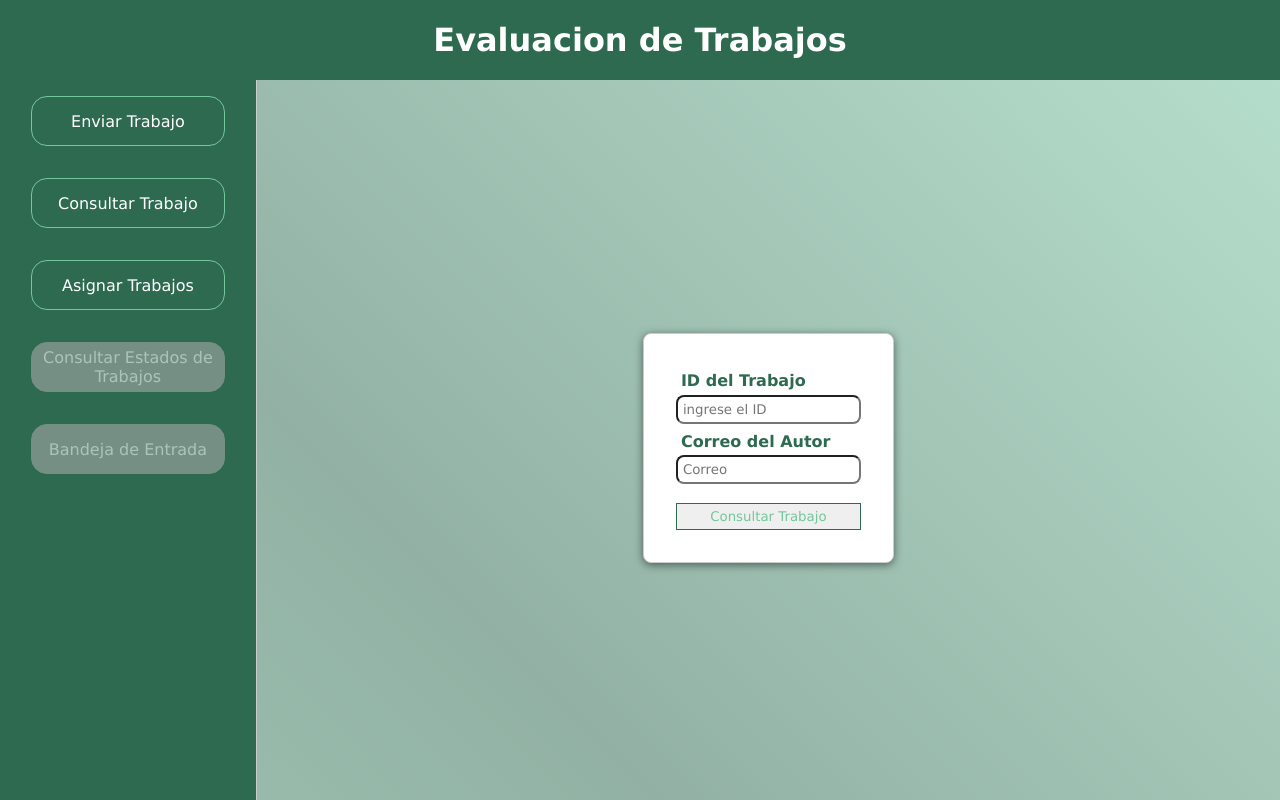
After one commit to Luna013/Pagina-ETI, a Flask app: page /consultarTrabajo in a window 1280 px wide. The commit adds this page. Run offline with Flask 3, Linux system fonts and the light colour scheme.

Commit message:
se agrego la funcionalidad Consultar Estado de Trabajo

```diff
--- a/app.py
+++ b/app.py
@@ -18,12 +18,29 @@ gestor = GestorBD()
 def inicio():
     return render_template('aviso.html', mensaje="Pagina en construccion", tipo="error-1")
 
+
+@app.route('/consultarTrabajo', methods = ['GET', 'POST'])
+def consultarTrabajo():
+    if request.method == 'POST':
+        campos = ['id', 'correo']
+        if not all([request.form.get(c) for c in campos]):
+            resultado = render_template('aviso.html', mensaje="Porfavor llene todos los campos", tipo="error")
+        else:
+            estado = gestor.consultarEstado(int(request.form.get('id')), request.form.get('correo'))
+            if estado:
+                resultado = render_template('aviso.html', mensaje=f"El estado del trabajo es: {estado}", tipo="exito")
+            else:
+                resultado = render_template('aviso.html', mensaje=f"Trabajo no encontrado revise sus datos", tipo="error")
+    else:
+        resultado = render_template('consultarTrabajo.html')
+    return resultado
+
 @app.route('/enviarTrabajo', methods = ['GET', 'POST'])
 def enviarTrabajo():
     if request.method =='POST':
         campos = ['titulo', 'resumen', 'area', 'nombreAutor', 'apellidoAutor', 'email']
         if not all([request.form.get(c) for c in campos]):
-            resultado = render_template('aviso.html', mensaje="Llene todos los campos...", tipo="error",)
+            resultado = render_template('aviso.html', mensaje="Llene todos los campos...", tipo="error")
         else:
             archivo = request.files.get('archivo')
             if archivo:
--- a/gestorBD.py
+++ b/gestorBD.py
@@ -24,3 +24,9 @@ class GestorBD:
         if not nuevoAsignacion.id:
             db.session.add(nuevoAsignacion)
             db.session.commit()
+
+    def consultarEstado(self, codigoID, correo):
+        trabajo = Trabajo.query.filter_by(id = codigoID, autor_email=correo).first()
+        if trabajo:
+            return trabajo.getEstado()
+        return None
--- a/templates/base.html
+++ b/templates/base.html
@@ -14,7 +14,7 @@
         <nav class="menu">
             <ul>
                 <li><a href="{{ url_for('enviarTrabajo')}}" class="boton">Enviar Trabajo</a></li>
-                <li><a href="" class="boton sin-hover">Consultar Trabajo</a></li>
+                <li><a href="{{ url_for('consultarTrabajo')}}" class="boton">Consultar Trabajo</a></li>
                 <li><a href="{{ url_for('asignar')}}" class="boton">Asignar Trabajos</a></li>
                 <li><a href="" class="boton sin-hover">Consultar Estados de Trabajos</a></li>
                 <li><a href="" class="boton sin-hover">Bandeja de Entrada</a></li>
--- /dev/null
+++ b/templates/consultarTrabajo.html
@@ -0,0 +1,15 @@
+{% extends "base.html" %}
+{% block style %}
+    <link rel="stylesheet" type="text/css" href="{{ url_for('static', filename='../static/style.css') }}">
+{% endblock %}
+{% block title %} Consulta de Estado {% endblock %}
+{% block header %} <h1>Consultar Estado de Trabajo</h1> {% endblock %}
+{% block content %}
+    <form action="{{ url_for('consultarTrabajo') }}" method="post" enctype="multipart/form-data" class="formulario-trabajo">
+        <label for="id" class="labels">ID del Trabajo</label>
+        <input type="text" name="id" placeholder="ingrese el ID" class="inputs-formulario">
+        <label for="correo" class="labels" >Correo del Autor</label>
+        <input type="text" name="correo" placeholder="Correo" class="inputs-formulario">
+        <input type="submit" value="Consultar Trabajo">
+    </form>
+{% endblock %}
--- a/templates/enviarTrabajo.html
+++ b/templates/enviarTrabajo.html
@@ -2,7 +2,7 @@
 {% block style %}
     <link rel="stylesheet" type="text/css" href="{{ url_for('static', filename='../static/style.css') }}">
 {% endblock %}
-{% block title %} Registrar Usuario {% endblock %}
+{% block title %} Registrar Trabajo {% endblock %}
 {% block header %} <h1>Envío de Trabajo</h1> {% endblock %}
 {% block content %}
     <form action="{{ url_for('enviarTrabajo') }}" method="post" enctype="multipart/form-data" class="formulario-trabajo">
```
Also changed, not shown: requirements.txt (added, +27 -0 lines).
